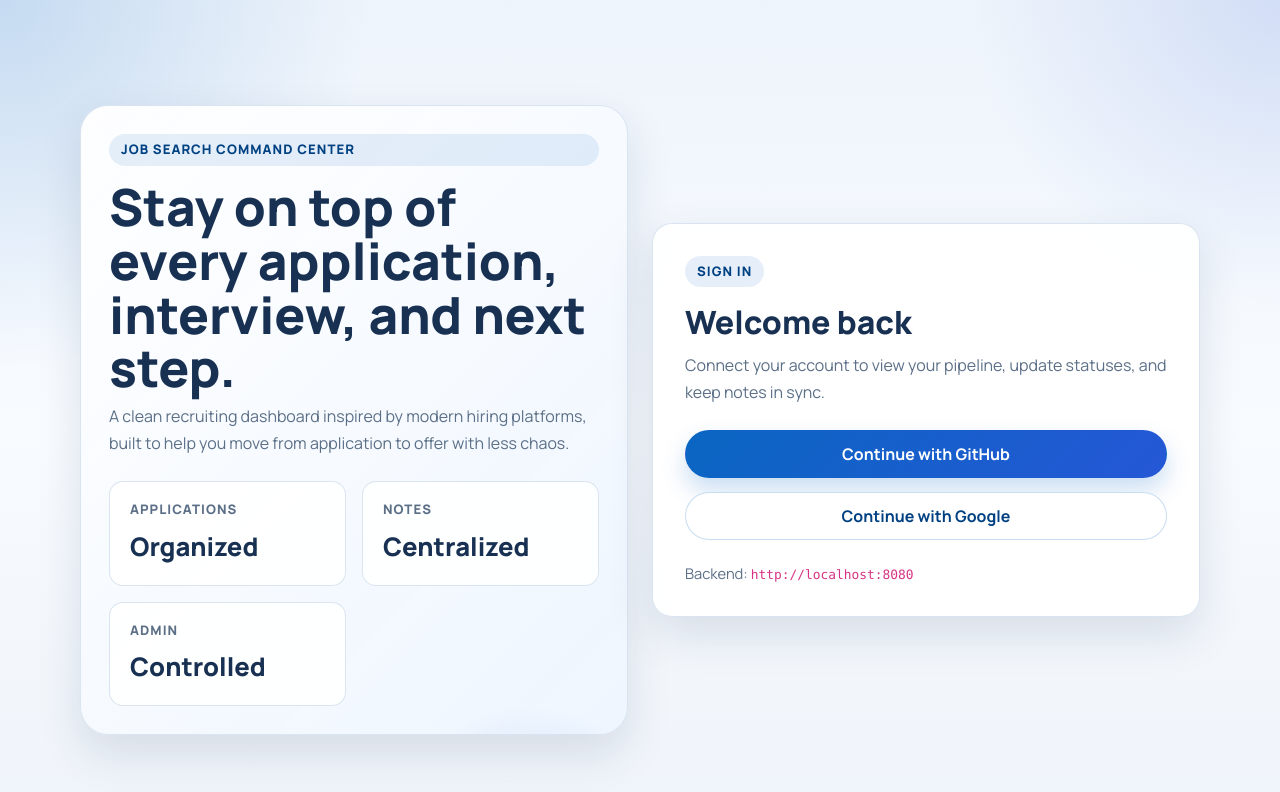
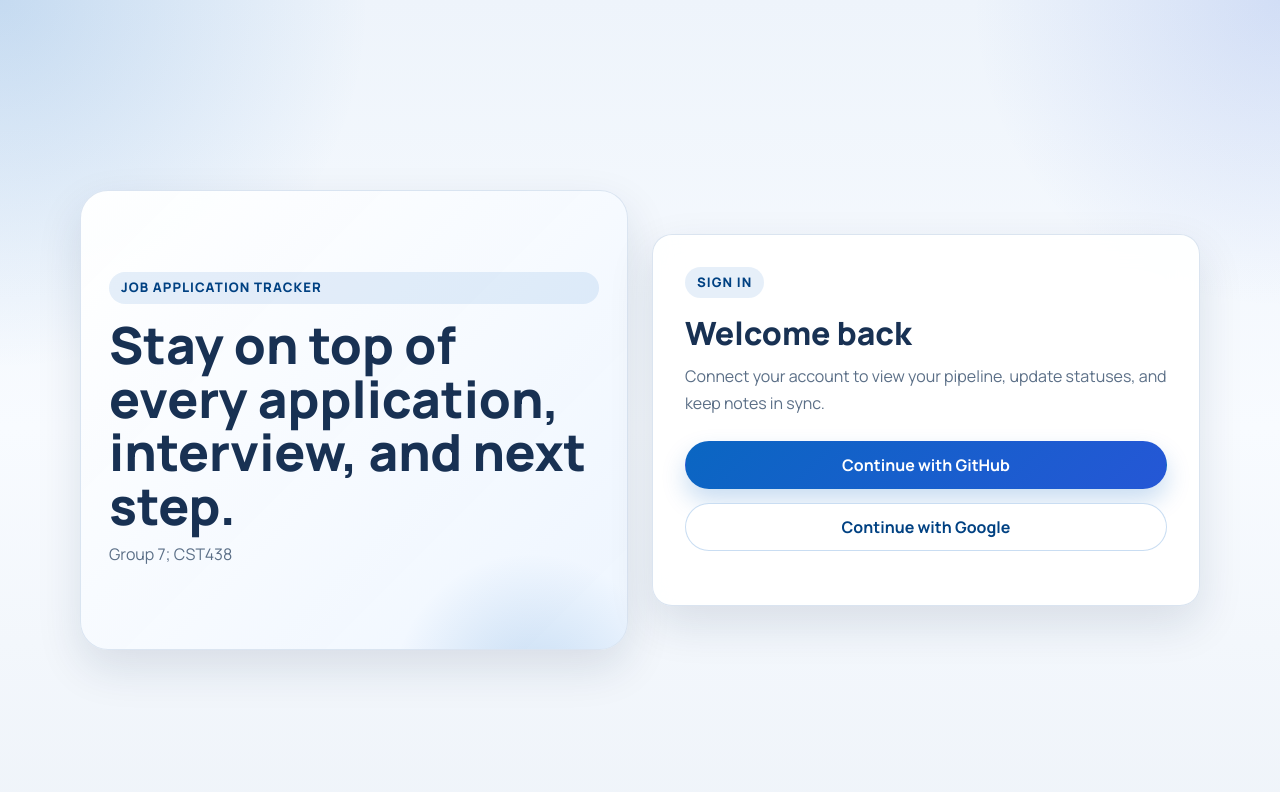
Before and after one commit to sungmin-park-01/CST-438_Project2_Front_end, a React (Vite) app: page / in a window 1280 px wide. Shown: the top 792 px of the page. Built offline with nearby package versions, Linux system fonts and the light colour scheme; no server answers.

Commit message:
Changed tags to project name

```diff
--- a/src/pages/AllApplications.jsx
+++ b/src/pages/AllApplications.jsx
@@ -23,7 +23,7 @@ export default function AllApplications() {
     <div className="jt-page applications-page">
       <div className="jt-shell jt-stack">
         <section className="jt-hero">
-          <span className="jt-eyebrow">Application Pipeline</span>
+          <span className="jt-eyebrow">Job Application Tracker</span>
           <h1 className="jt-title">Applications</h1>
           <p className="jt-subtitle">
             Track every role in one view, jump into details, and keep your notes attached to the right opportunity.
--- a/src/pages/ApplicationEntry.jsx
+++ b/src/pages/ApplicationEntry.jsx
@@ -143,7 +143,7 @@ export default function ApplicationEntry() {
     <div className="jt-page application-entry-page">
       <div className="jt-shell jt-stack">
         <section className="jt-hero">
-          <span className="jt-eyebrow">Opportunity Workspace</span>
+          <span className="jt-eyebrow">Job Application Tracker</span>
           <h1 className="jt-title">{modeTitle}</h1>
           <p className="jt-subtitle">
             Capture the essential job details, keep the application status current, and return later to update your progress.
--- a/src/pages/loginpage.jsx
+++ b/src/pages/loginpage.jsx
@@ -47,26 +47,13 @@ export default function LoginPage() {
         <div className="row g-4 align-items-center min-vh-100">
           <div className="col-lg-6">
             <section className="jt-hero login-hero">
-              <span className="jt-eyebrow">Job Search Command Center</span>
+              <span className="jt-eyebrow">Job Application Tracker</span>
               <h1 className="jt-title">Stay on top of every application, interview, and next step.</h1>
               <p className="jt-subtitle">
-                A clean recruiting dashboard inspired by modern hiring platforms, built to help you move from application to offer with less chaos.
+                Group 7; CST438
               </p>
 
-              <div className="jt-kpi-grid mt-4">
-                <div className="jt-kpi">
-                  <div className="jt-kpi-label">Applications</div>
-                  <div className="jt-kpi-value">Organized</div>
-                </div>
-                <div className="jt-kpi">
-                  <div className="jt-kpi-label">Notes</div>
-                  <div className="jt-kpi-value">Centralized</div>
-                </div>
-                <div className="jt-kpi">
-                  <div className="jt-kpi-label">Admin</div>
-                  <div className="jt-kpi-value">Controlled</div>
-                </div>
-              </div>
+
             </section>
           </div>
 
@@ -90,7 +77,6 @@ export default function LoginPage() {
               {error && <p className="login-error">{error}</p>}
 
               <p className="login-meta">
-                Backend: <code>{import.meta.env.VITE_API_URL}</code>
               </p>
             </section>
           </div>
```
